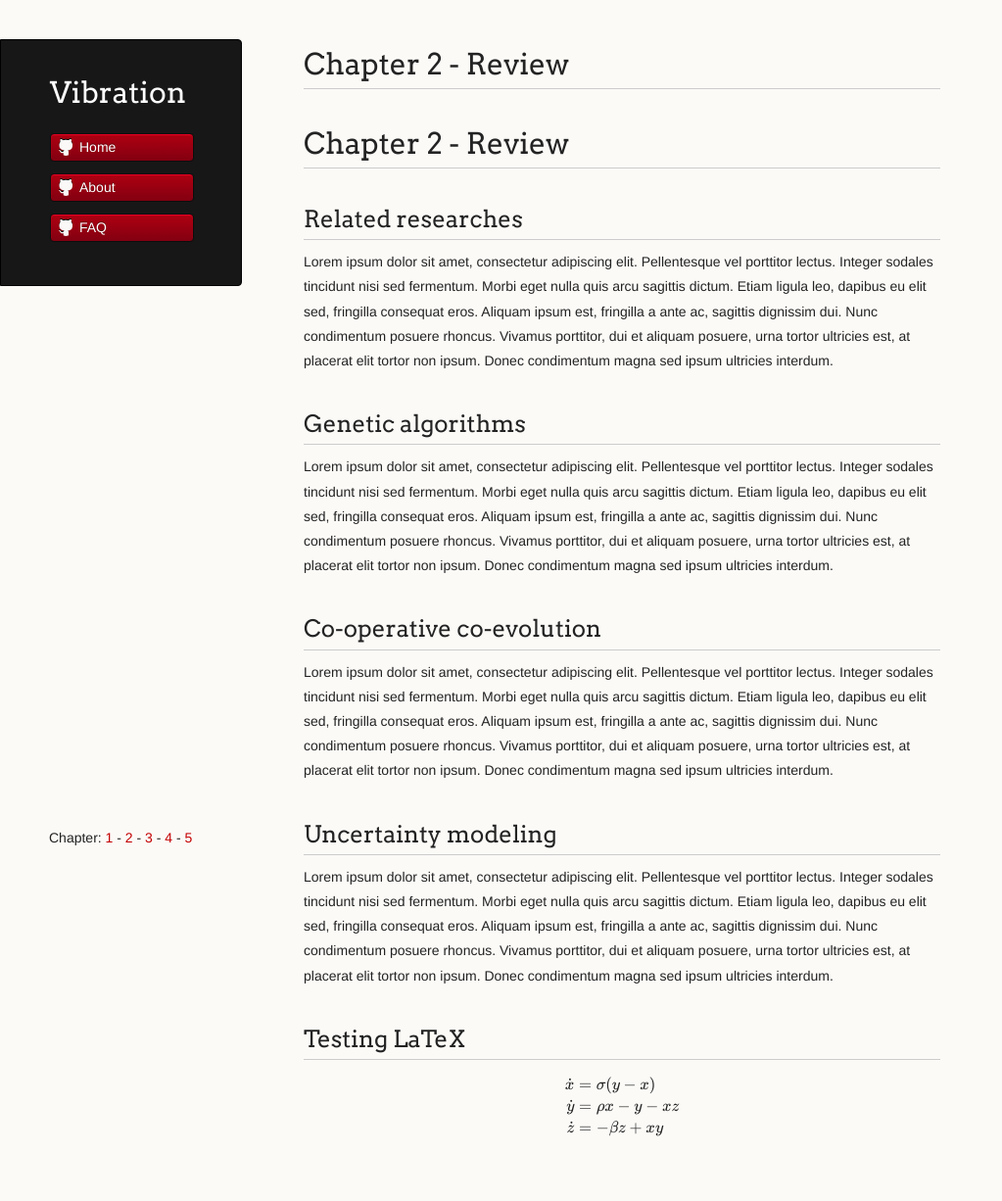
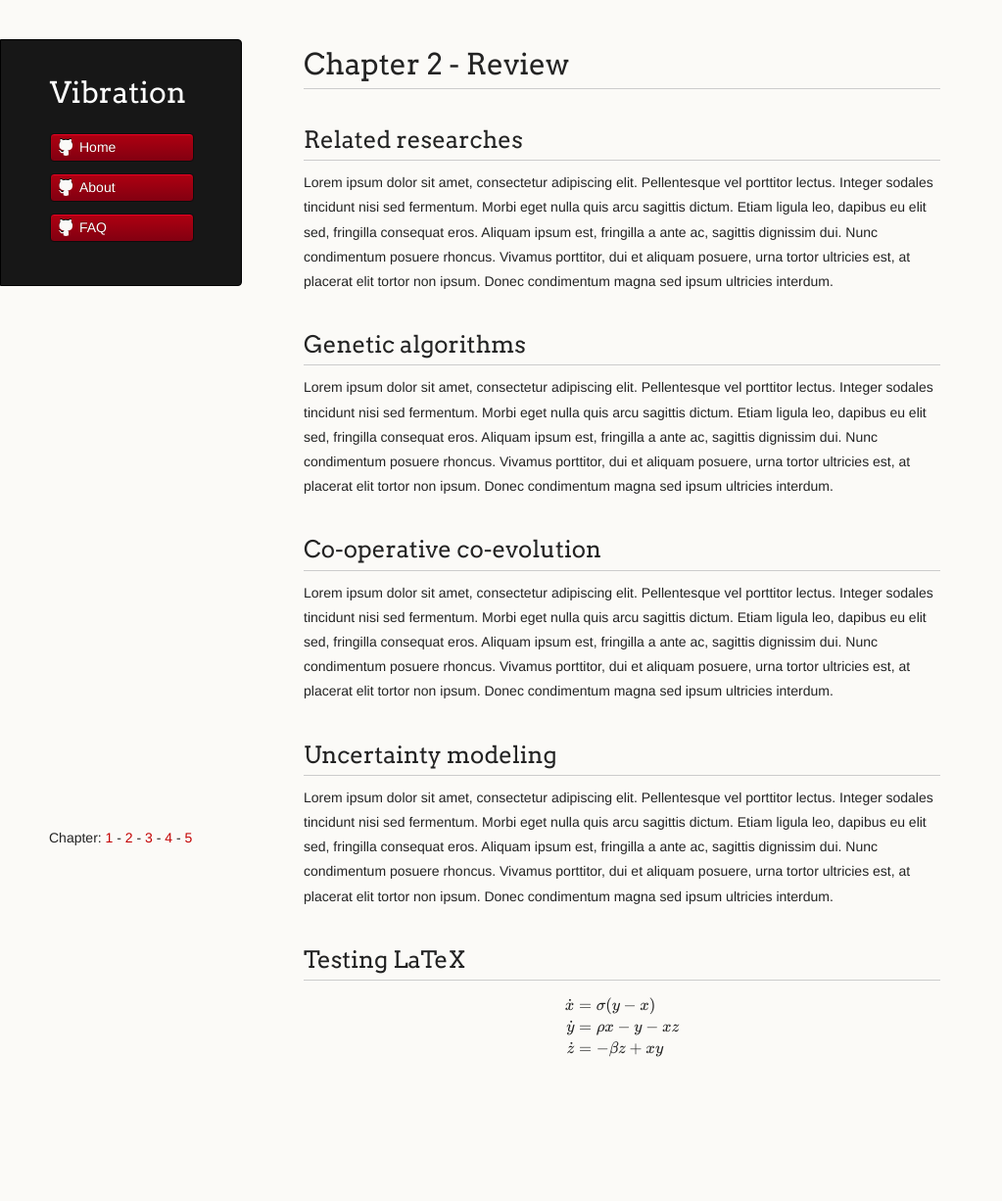
Before and after one commit to vireax/vibration, a Jekyll site: the page built from ch2.md, in a window 1280 px wide. Shown: the whole page at 98% size, without its empty margins (0-1023 px from the left). Built offline with Jekyll 4.4.1, drawn with Linux system fonts in a browser that asks for light colours; formulas are drawn with MathJax 3; after the commit the page ends 1145 px from its top, so only the background shows below that.

Commit message:
Update ch2.md

```diff
--- a/ch2.md
+++ b/ch2.md
@@ -2,8 +2,6 @@
 layout: page
 title: Chapter 2 - Review
 ---
-
-# Chapter 2 - Review
 
 ## Related researches
 
```
